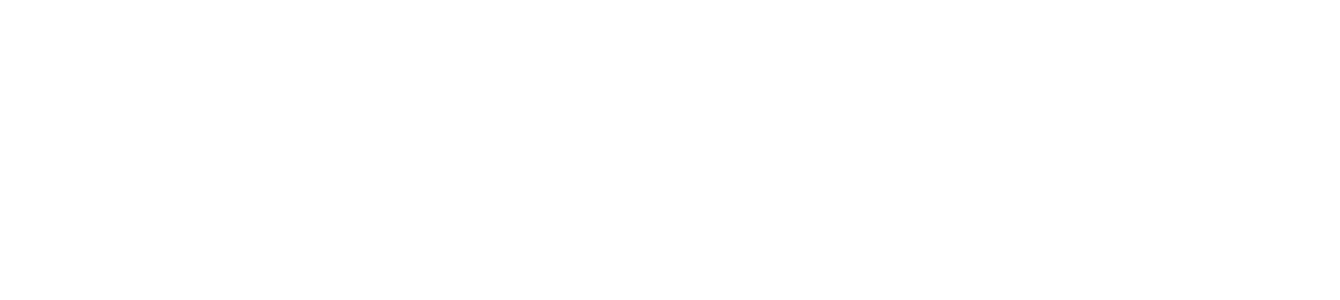
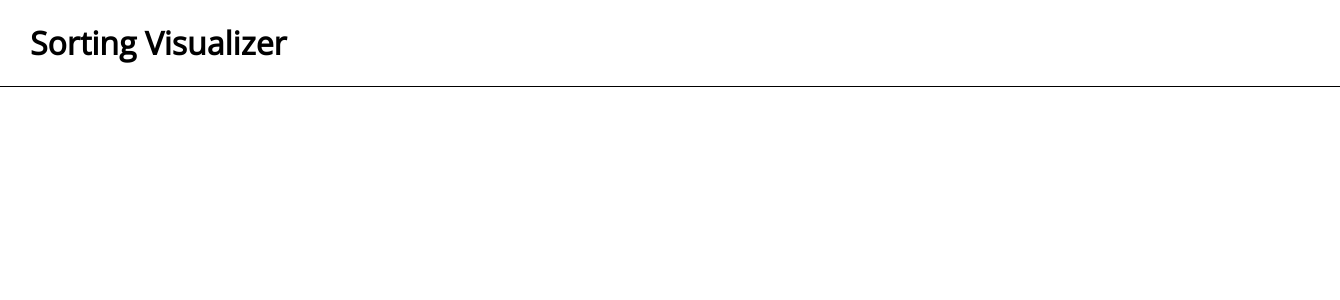
Before and after one commit to Daniel-Hinz/Sorting-Visualizer, a React (Create React App) app: page / in a window 1280 px wide. Shown: the top 300 px of the page, 1340 px wide, since content can reach past the window. Built offline with nearby package versions, Linux system fonts and the light colour scheme.

Commit message:
remove robots.txt

```diff
--- a/src/components/App.js
+++ b/src/components/App.js
@@ -3,7 +3,7 @@ import '../styles/App.css';
 function App() {
   return (
     <div className="App">
-
+      <h1>Sorting Visualizer</h1>
     </div>
   );
 }
--- a/src/index.js
+++ b/src/index.js
@@ -1,7 +1,7 @@
 import React from 'react';
 import ReactDOM from 'react-dom';
+import App from './components/App.js'
 import './styles/index.css';
-import App from './components/App.js'
 
 ReactDOM.render(
   <React.StrictMode>
--- a/src/styles/App.css
+++ b/src/styles/App.css
@@ -1,3 +1,5 @@
-h1 {
-    text-align: center;
+.App {
+    width: 100%;
+    padding: 0 30px;
+    border-bottom: 1px solid black;
 }
--- a/src/styles/index.css
+++ b/src/styles/index.css
@@ -1,13 +1,11 @@
 body {
   margin: 0;
-  font-family: -apple-system, BlinkMacSystemFont, 'Segoe UI', 'Roboto', 'Oxygen',
+  font-family: Open Sans, -apple-system, BlinkMacSystemFont, 'Segoe UI', 'Roboto', 'Oxygen',
     'Ubuntu', 'Cantarell', 'Fira Sans', 'Droid Sans', 'Helvetica Neue',
     sans-serif;
   -webkit-font-smoothing: antialiased;
   -moz-osx-font-smoothing: grayscale;
+  box-sizing: border-box;
+  height: 100%;
+  width: 100%;
 }
-
-code {
-  font-family: source-code-pro, Menlo, Monaco, Consolas, 'Courier New',
-    monospace;
-}
```
Also changed, not shown: public/robots.txt (deleted).
